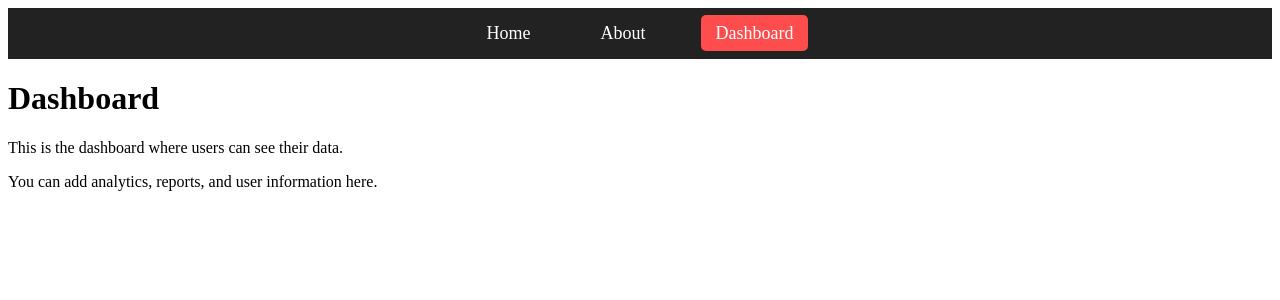
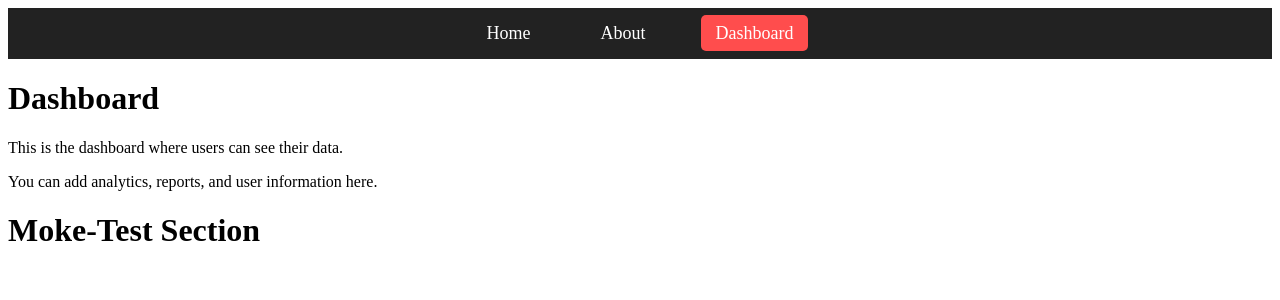
Before and after one commit to ashupal-career/Daily-react-practice, a React (Vite) app in the folder react-project-ten/: page /dashboard/moke-tests in a window 1280 px wide. Shown: the top 300 px of the page. Built offline with nearby package versions, Linux system fonts and the light colour scheme.

Commit message:
use Outlet

```diff
--- a/react-project-ten/src/components/Courses.jsx
+++ b/react-project-ten/src/components/Courses.jsx
@@ -3,7 +3,7 @@ import React from 'react'
 const Courses = () => {
   return (
     <div>
-        Courses Section
+      <h1>Courses Section</h1>
     </div>
   )
 }
--- a/react-project-ten/src/components/Dashboard.jsx
+++ b/react-project-ten/src/components/Dashboard.jsx
@@ -1,4 +1,5 @@
 import React from 'react'
+import { Outlet } from 'react-router-dom'
 
 const Dashboard = () => {
   return (
@@ -6,6 +7,7 @@ const Dashboard = () => {
         <h1>Dashboard</h1>
         <p>This is the dashboard where users can see their data.</p>
         <p>You can add analytics, reports, and user information here.</p>
+        <Outlet/>
     </div>
   )
 }
--- a/react-project-ten/src/components/MokeTests.jsx
+++ b/react-project-ten/src/components/MokeTests.jsx
@@ -3,7 +3,7 @@ import React from 'react'
 const MokeTests = () => {
   return (
     <div>
-        Moke-Test Section
+      <h1>Moke-Test Section</h1>
     </div>
   )
 }
--- a/react-project-ten/src/components/Reports.jsx
+++ b/react-project-ten/src/components/Reports.jsx
@@ -3,7 +3,7 @@ import React from 'react'
 const Reports = () => {
   return (
     <div>
-        Report section
+      <h1>Report section</h1>
     </div>
   )
 }
```
